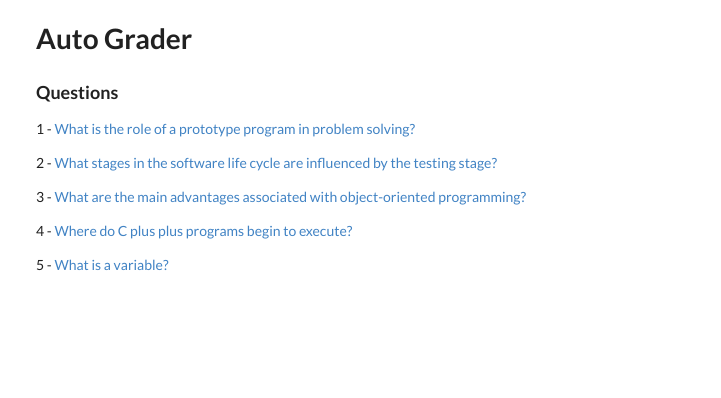
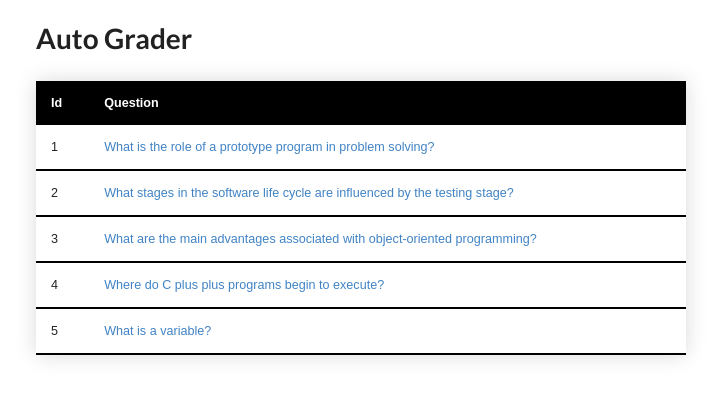
Before and after one commit to ameyaranadee/AutoGrader, a Django app: page / in a window 1280 px wide. Shown: the part 60-458 px from the top of the page, without its empty margins (264-985 px from the left). Run offline with Django 4.2, Linux system fonts and the light colour scheme; data comes from the database, SQL or seed files in the repository; some libraries are stand-ins or nearby versions.

Commit message:
added table to home page

```diff
--- a/grader/templates/grader/home.html
+++ b/grader/templates/grader/home.html
@@ -4,13 +4,23 @@
 
 <div class="container">
     <h1 style="padding-top: 10px;">Auto Grader</h1>
+    <table class="styled-table">
+        <thead>
+            <tr>
+                <th>Id</th>
+                <th>Question</th>
+            </tr>
+        </thead>
+        {% for question in questions %}
+        <tbody>
+            <tr>
+                <td>{{question.id}} </td>
+                <td><a href="question/{{question.id}} ">{{question.question_title}}</a></td>
+            </tr>
+        </tbody>
+        {% endfor %}
 
-    <h3> Questions </h3>
-    {% for question in questions %}
-    <p>
-        {{question.id}} - <a href="question/{{question.id}} ">{{question.question_title}}</a>
-    </p>
-{% endfor %}
+    </table>
 
 </div>
 {% endblock %}
--- a/static/styles/main.css
+++ /dev/null
@@ -1,8 +0,0 @@
-.container{
-    margin: auto;
-  width: 60%;
-  padding: 10px;
-  margin: 0 auto;
-  max-width: 700px;
-  height: 100px;
-}
--- /dev/null
+++ b/static/styles/styles.css
@@ -0,0 +1,45 @@
+.container{
+    margin: auto;
+  width: 100%;
+  padding: 10px;
+  margin: 0 auto;
+  max-width: 700px;
+  height: 100px;
+}
+
+.styled-table {
+  border-collapse: collapse;
+  margin: 25px 0;
+  font-size: 0.9em;
+  font-family: sans-serif;
+  min-width: 650px;
+  box-shadow: 0 0 20px rgba(0, 0, 0, 0.15);
+}
+
+.styled-table thead tr {
+    background-color: black;
+    color: #ffffff;
+    text-align: left;
+}
+
+.styled-table th,
+.styled-table td {
+    padding: 12px 15px;
+}
+
+.styled-table tbody tr {
+  border-bottom: 1px solid #dddddd;
+}
+
+.styled-table tbody tr:nth-of-type(even) {
+  background-color: #f3f3f3;
+}
+
+.styled-table tbody tr:last-of-type {
+  border-bottom: 2px solid black;
+}
+
+.styled-table tbody tr.active-row {
+  font-weight: bold;
+  color: black;
+}
--- a/templates/main.html
+++ b/templates/main.html
@@ -13,7 +13,7 @@
     <link rel="stylesheet" href="https://cdnjs.cloudflare.com/ajax/libs/semantic-ui/2.4.1/semantic.min.css" integrity="sha512-8bHTC73gkZ7rZ7vpqUQThUDhqcNFyYi2xgDgPDHc+GXVGHXq+xPjynxIopALmOPqzo9JZj0k6OqqewdGO3EsrQ==" crossorigin="anonymous" referrerpolicy="no-referrer" />
 
     {% load static %}
-    <link rel="stylesheet" href="{% static 'styles/main.css' %}">
+    <link rel="stylesheet" href="{% static 'styles/styles.css' %}">
     <title>AutoGrader</title>
 </head>
 <body>
```
